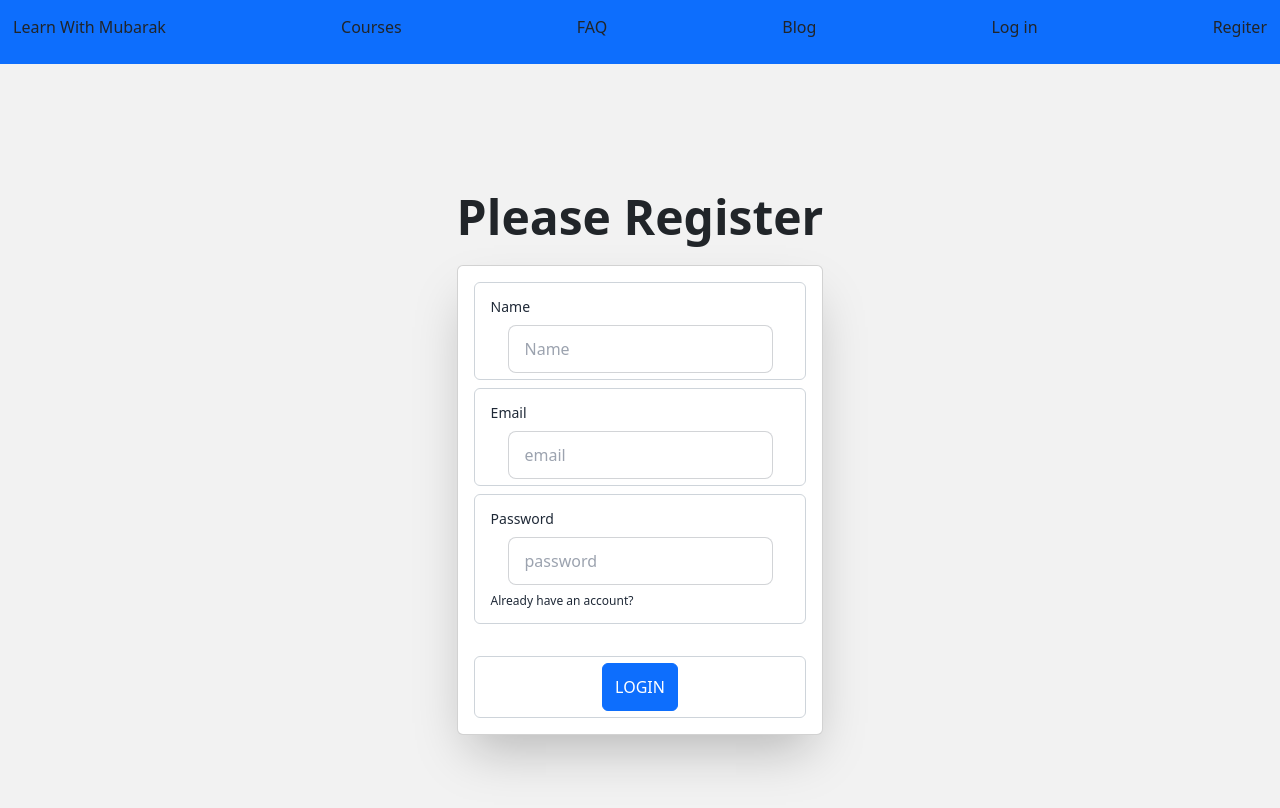
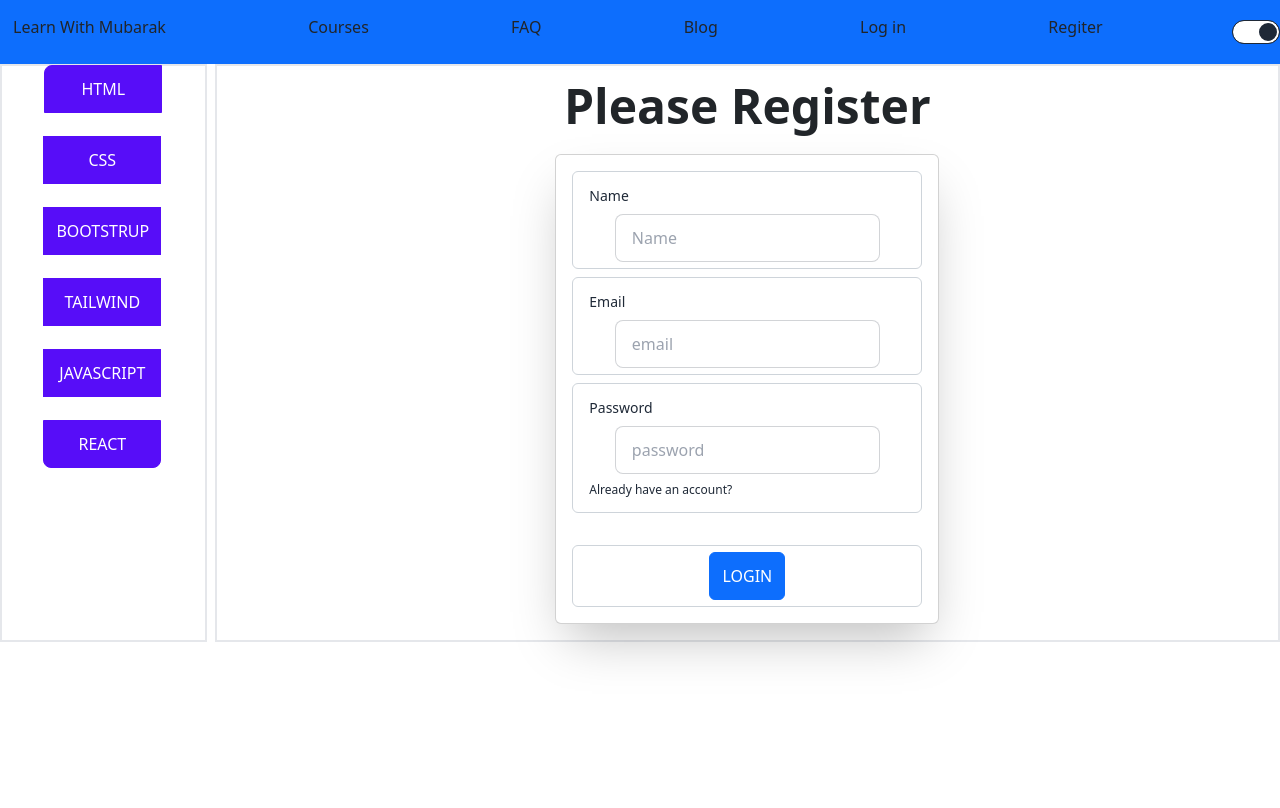
Before and after one commit to ICTMubarak/learning-platform-client-a10, a React (Create React App) app: page /register in a window 1280 px wide. Shown: the top 808 px of the page. Built offline with nearby package versions, Linux system fonts and the light colour scheme.

Commit message:
Added side menu

```diff
--- a/src/components/Blog.js
+++ b/src/components/Blog.js
@@ -2,8 +2,23 @@ import React from 'react';
 
 const Blog = () => {
     return (
-        <div>
-            <h1>This is blog site</h1>
+
+
+        <div class="grid grid-cols-6 gap-2">
+        <div class="border-2">
+           <div className="btn-group btn-group-vertical gap-4">
+               <button className="btn btn-active">HTML</button>
+               <button className="btn btn-active">CSS</button>
+               <button className="btn btn-active">Bootstrup</button>
+               <button className="btn btn-active">Tailwind</button>
+               <button className="btn btn-active">JavaScript</button>
+               <button className="btn btn-active">React</button>
+           </div>
+       </div>
+
+            <div class="col-span-5 border-2">
+                <h1>This is blog site</h1>
+            </div>
         </div>
     );
 };
--- a/src/components/FQA.js
+++ b/src/components/FQA.js
@@ -2,8 +2,22 @@ import React from 'react';
 
 const FQA = () => {
     return (
-        <div>
-            <h1>This is FQA</h1>
+
+        <div class="grid grid-cols-6 gap-2">
+        <div class="border-2">
+           <div className="btn-group btn-group-vertical gap-4">
+               <button className="btn btn-active">HTML</button>
+               <button className="btn btn-active">CSS</button>
+               <button className="btn btn-active">Bootstrup</button>
+               <button className="btn btn-active">Tailwind</button>
+               <button className="btn btn-active">JavaScript</button>
+               <button className="btn btn-active">React</button>
+           </div>
+       </div>
+
+            <div class="col-span-5 border-2">
+                <h1>This is FQA site</h1>
+            </div>
         </div>
     );
 };
--- a/src/components/Header.js
+++ b/src/components/Header.js
@@ -13,6 +13,7 @@ const Header = () => {
                      <Link className="btn btn-ghost normal-case text-xl" to='/blog'>Blog</Link>
                      <Link className="btn btn-ghost normal-case text-xl" to='/login'>Log in</Link>
                      <Link className="btn btn-ghost normal-case text-xl" to='/register'>Regiter</Link>
+                     <input type="checkbox" className="toggle" checked />
                 </div>
 
         </div>
--- a/src/components/Home.js
+++ b/src/components/Home.js
@@ -4,8 +4,21 @@ import { useLoaderData } from 'react-router-dom';
 const Home = () => {
     const courses = useLoaderData();
     return (
-        <div>
-            <h1>This is home courses= {courses.length}</h1>
+        <div class="grid grid-cols-6 gap-2">
+             <div class="border-2">
+                <div className="btn-group btn-group-vertical gap-4">
+                    <button className="btn btn-active">HTML</button>
+                    <button className="btn btn-active">CSS</button>
+                    <button className="btn btn-active">Bootstrup</button>
+                    <button className="btn btn-active">Tailwind</button>
+                    <button className="btn btn-active">JavaScript</button>
+                    <button className="btn btn-active">React</button>
+                </div>
+            </div>
+
+            <div class="col-span-5 border-2">
+                <h1>This is home courses= {courses.length}</h1>
+            </div>
         </div>
     );
 };
--- a/src/components/Login.js
+++ b/src/components/Login.js
@@ -2,8 +2,20 @@ import React from 'react';
 
 const Login = () => {
     return (
-        <div>
-            <div className="hero min-h-screen bg-base-200">
+        <div class="grid grid-cols-6 gap-2">
+        <div class="border-2">
+           <div className="btn-group btn-group-vertical gap-4">
+               <button className="btn btn-active">HTML</button>
+               <button className="btn btn-active">CSS</button>
+               <button className="btn btn-active">Bootstrup</button>
+               <button className="btn btn-active">Tailwind</button>
+               <button className="btn btn-active">JavaScript</button>
+               <button className="btn btn-active">React</button>
+           </div>
+       </div>
+
+
+            <div className="hero min-h-screen bg-base-200" class="col-span-5 border-2">
   <div className="hero-content flex-col">
     <div className="text-center lg:text-left">
       <h1 className="text-5xl font-bold">Please Login now!</h1>
--- a/src/components/Register.js
+++ b/src/components/Register.js
@@ -3,8 +3,23 @@ import { Link } from 'react-router-dom';
 
 const Register = () => {
     return (
-        <div>
-        <div className="hero min-h-screen bg-base-200">
+        <div class="grid grid-cols-6 gap-2">
+        <div class="border-2">
+           <div className="btn-group btn-group-vertical gap-4">
+               <button className="btn btn-active">HTML</button>
+               <button className="btn btn-active">CSS</button>
+               <button className="btn btn-active">Bootstrup</button>
+               <button className="btn btn-active">Tailwind</button>
+               <button className="btn btn-active">JavaScript</button>
+               <button className="btn btn-active">React</button>
+           </div>
+       </div>
+
+
+
+
+
+        <div className="hero min-h-screen bg-base-200" class="col-span-5 border-2">
 <div className="hero-content flex-col">
 <div className="text-center lg:text-left">
   <h1 className="text-5xl font-bold">Please Register</h1>
```
